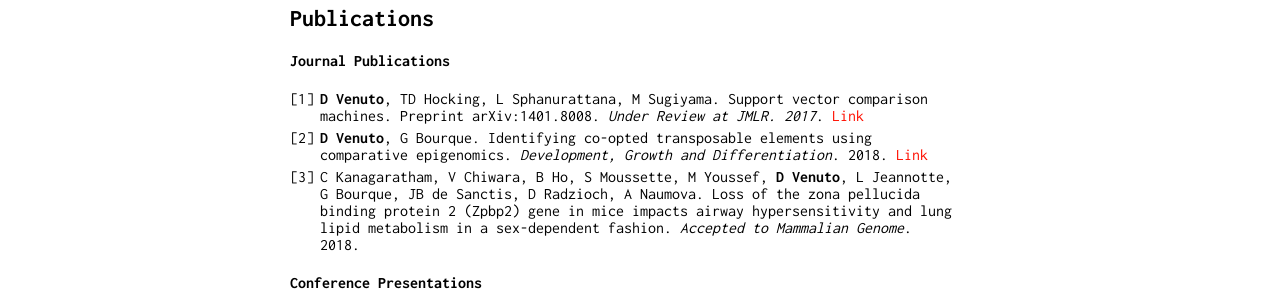
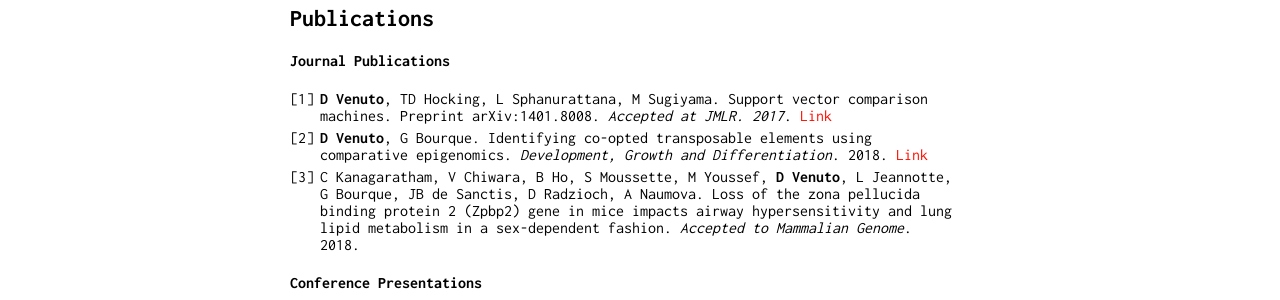
Before and after one commit to dvVenuto/dvvenuto.github.io, a Jekyll site: the page built from index.md, in a window 1280 px wide. Shown: the part 409-709 px from the top of the page. Built offline with Jekyll 4.4.1, drawn with Linux system fonts in a browser that asks for light colours; our own code applies the rules of GitHub Pages for plain Markdown files.

Commit message:
Update index.md

```diff
--- a/index.md
+++ b/index.md
@@ -18,7 +18,7 @@ Convex optimization problems for kernel machines and convolutional neural networ
 
 #### Journal Publications
 
-1. **D Venuto**, TD Hocking, L Sphanurattana, M Sugiyama. Support vector comparison machines. Preprint arXiv:1401.8008. *Under Review at JMLR. 2017*. [Link](https://arxiv.org/pdf/1401.8008.pdf)
+1. **D Venuto**, TD Hocking, L Sphanurattana, M Sugiyama. Support vector comparison machines. Preprint arXiv:1401.8008. *Accepted at JMLR. 2017*. [Link](https://arxiv.org/pdf/1401.8008.pdf)
 2. **D Venuto**, G Bourque. Identifying co-opted transposable elements using comparative epigenomics. *Development, Growth and Differentiation*. 2018. [Link](http://onlinelibrary.wiley.com/doi/10.1111/dgd.12423/abstract)
 3. C Kanagaratham, V Chiwara, B Ho, S Moussette, M Youssef, **D Venuto**, L Jeannotte, G Bourque, JB de Sanctis, D Radzioch, A Naumova. Loss of the zona pellucida binding protein 2 (Zpbp2) gene in mice impacts airway hypersensitivity and lung lipid metabolism in a sex-dependent fashion. *Accepted to Mammalian Genome*. 2018.
 
```
